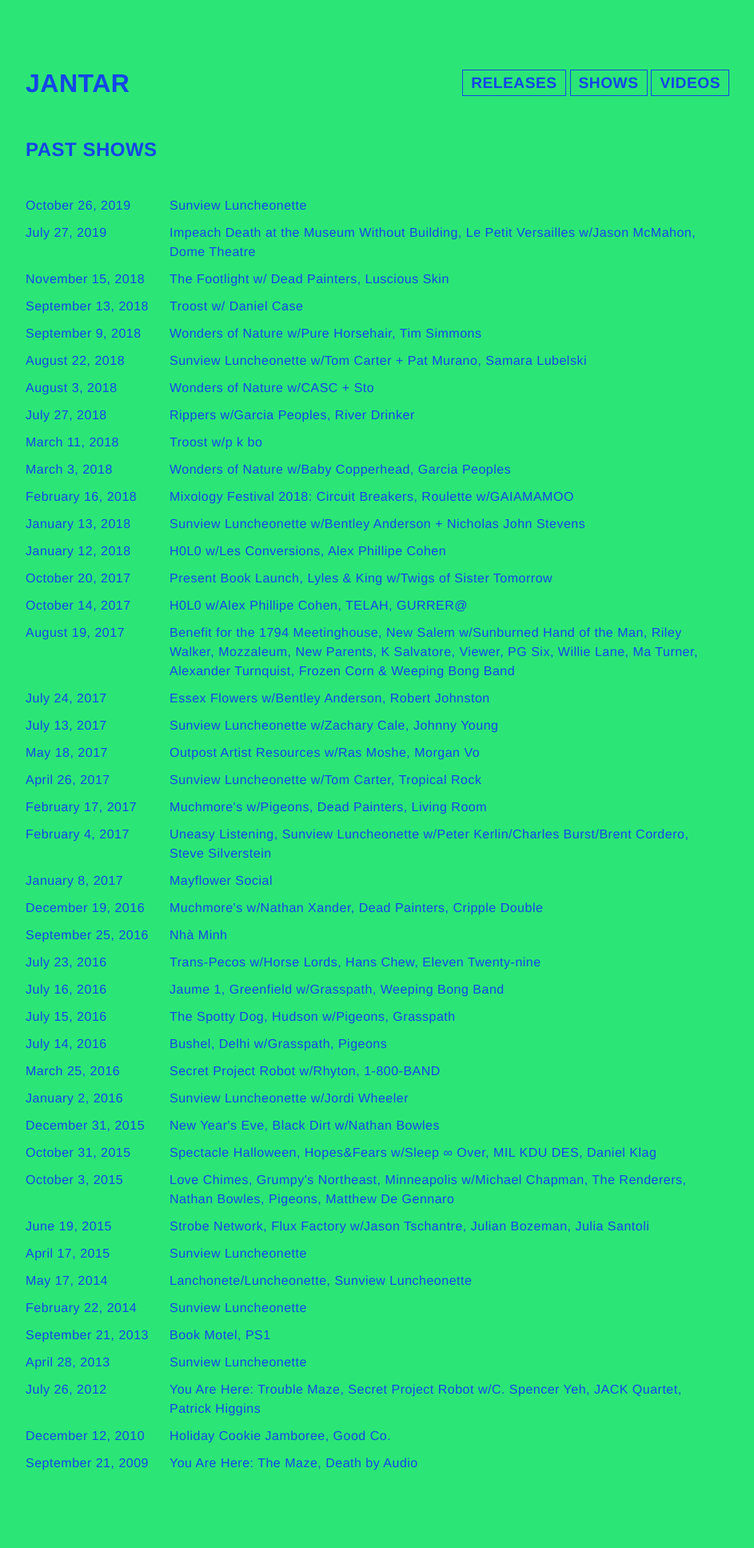
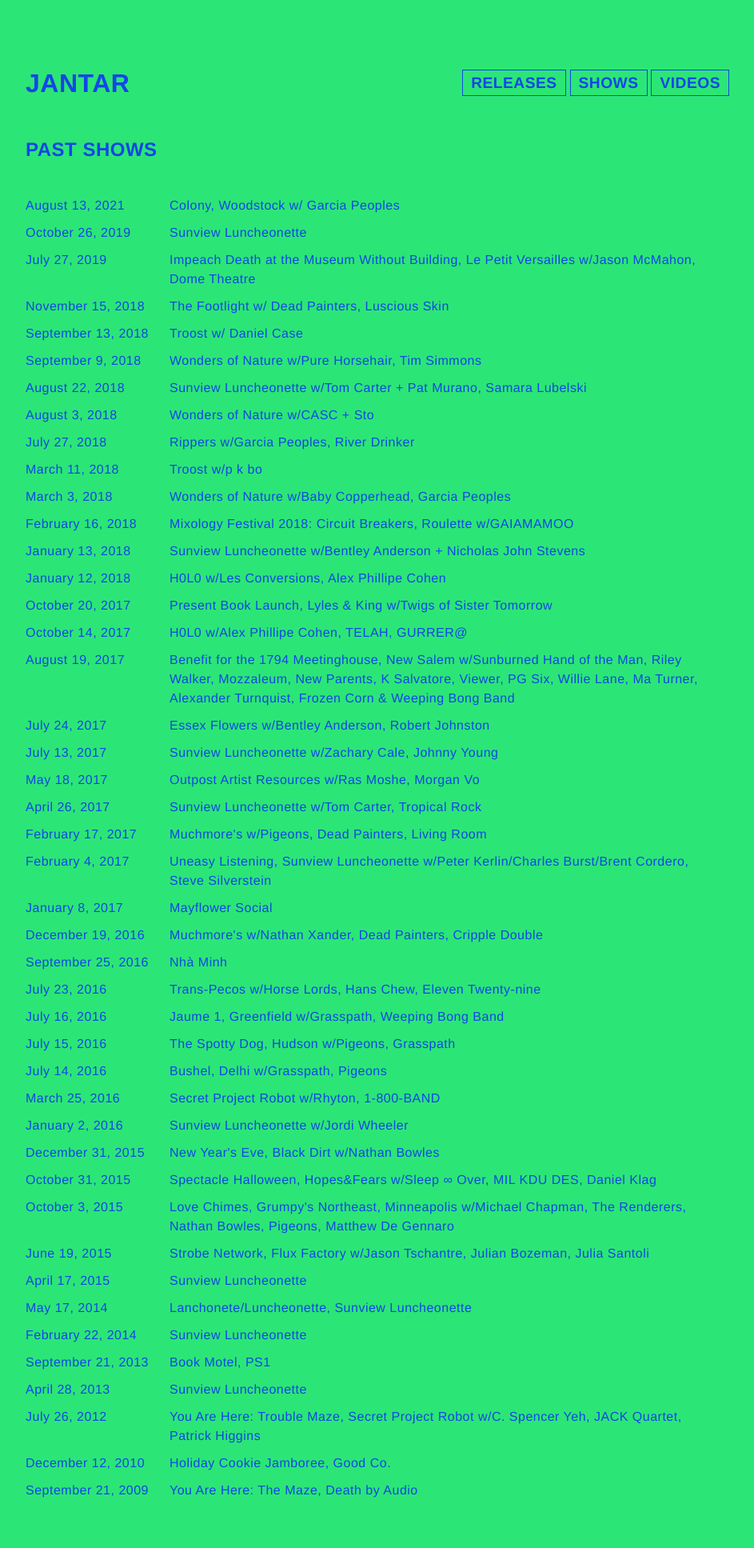
Before and after one commit to kirsten/thejantar.com, a Jekyll site: the page built from shows.html, in a window 1280 px wide. Shown: the whole page at 80% size, without its empty margins (168-1111 px from the left). Built offline with Jekyll 4.4.1, drawn with Linux system fonts in a browser that asks for light colours; before the commit the page ends 1901 px from its top, so only the background shows below that.

Commit message:
Add Colony 8/2021 show

```diff
--- a/_data/shows.yml
+++ b/_data/shows.yml
@@ -1,3 +1,6 @@
+- date:  2021-08-13 16:00:00
+  title: "Colony, Woodstock w/ Garcia Peoples"
+
 - date:  2019-10-26 20:00:00
   title: "Sunview Luncheonette"
 
```
